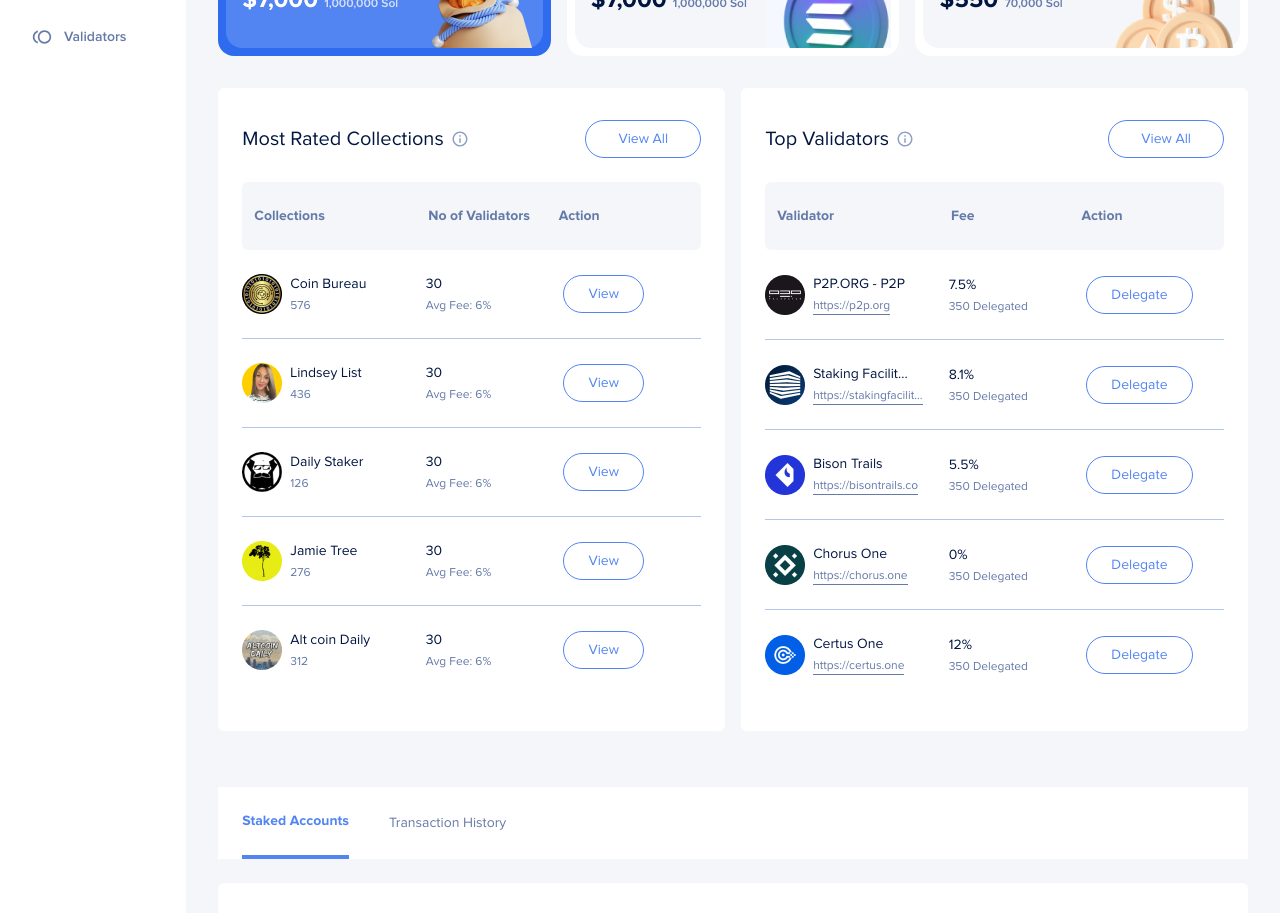
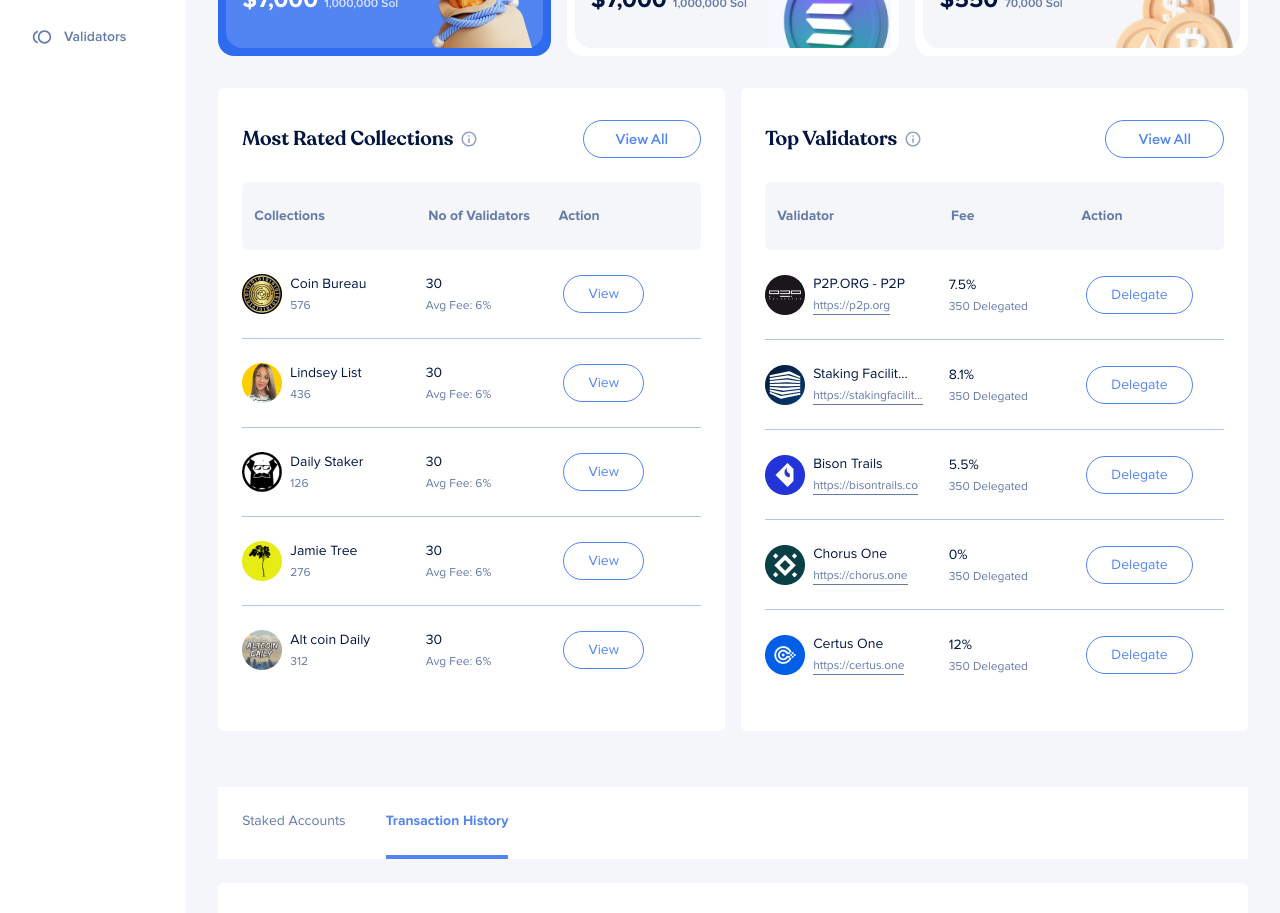
Before and after one commit to Phosah/bitpowr, a Vue app: page /staking in a window 1280 px wide. Shown: the part 440-1353 px from the top of the page. Built offline with nearby package versions, Linux system fonts and the light colour scheme.

Commit message:
Update to staking page

```diff
--- a/src/components/MostRatedCollections.vue
+++ b/src/components/MostRatedCollections.vue
@@ -2,11 +2,11 @@
     <div class="flex-1 py-8 px-6 mb-6 bg-white rounded-md">
         <div class="flex items-center justify-between mb-6">
             <div class="flex items-center space-x-2">
-                <h2 class="text-brand-blue-3 text-xl">Most Rated Collections</h2>
+                <h2 class="font-recoleta-semibold text-brand-blue-3 text-xl">Most Rated Collections</h2>
                 <img src="../assets/info-icon.svg" alt="Info icon" />
             </div>
             <div
-                class="flex items-center space-x-4 py-2 px-8 border border-brand-blue-1 text-brand-blue-1 rounded-full"
+                class="font-euclid-medium flex items-center space-x-4 py-2 px-8 border border-brand-blue-1 text-brand-blue-1 rounded-full"
             >View All</div>
         </div>
         <div class="flex items-center px-3 py-6 font-bold bg-brand-blue-6 rounded-md">
--- a/src/components/StakedAccounts.vue
+++ b/src/components/StakedAccounts.vue
@@ -1,9 +1,11 @@
 <template>
     <div class="flex-1 py-8 px-6 mb-6 bg-white rounded-md">
         <div class="flex items-center justify-between mb-6">
-            <h2 class="text-brand-blue-3 text-xl">Staked Accounts</h2>
+            <h2 class="font-recoleta-semibold text-brand-blue-3 text-xl">Staked Accounts</h2>
             <div>
-                <button class="py-2 px-8 bg-brand-blue-1 text-white rounded-full">Create New Stake</button>
+                <button
+                    class="font-euclid-medium py-2 px-8 bg-brand-blue-1 text-white rounded-full"
+                >Create New Stake</button>
             </div>
         </div>
         <div class="flex items-center px-4 py-6 font-bold bg-brand-blue-6 rounded-md">
--- a/src/components/TopValidators.vue
+++ b/src/components/TopValidators.vue
@@ -2,11 +2,11 @@
     <div class="flex-1 py-8 px-6 mb-6 bg-white rounded-md">
         <div class="flex items-center justify-between mb-6">
             <div class="flex items-center space-x-2">
-                <h2 class="text-brand-blue-3 text-xl">Top Validators</h2>
+                <h2 class="font-recoleta-semibold text-brand-blue-3 text-xl">Top Validators</h2>
                 <img src="../assets/info-icon.svg" alt="Info icon" />
             </div>
             <div
-                class="flex items-center space-x-4 py-2 px-8 border border-brand-blue-1 text-brand-blue-1 rounded-full"
+                class="font-euclid-medium flex items-center space-x-4 py-2 px-8 border border-brand-blue-1 text-brand-blue-1 rounded-full"
             >View All</div>
         </div>
         <div class="flex items-center px-3 py-6 font-bold bg-brand-blue-6 rounded-md">
--- a/src/components/TransactionHistory.vue
+++ b/src/components/TransactionHistory.vue
@@ -1,9 +1,11 @@
 <template>
     <div class="flex-1 py-8 px-6 mb-6 bg-white rounded-md">
         <div class="flex items-center justify-between mb-6">
-            <h2 class="text-brand-blue-3 text-xl">Transaction History</h2>
+            <h2 class="font-recoleta-semibold text-brand-blue-3 text-xl">Transaction History</h2>
             <div>
-                <button class="py-2 px-8 bg-brand-blue-1 text-white rounded-full">Create New Stake</button>
+                <button
+                    class="font-euclid-medium py-2 px-8 bg-brand-blue-1 text-white rounded-full"
+                >Create New Stake</button>
             </div>
         </div>
         <div class="flex items-center px-4 py-6 font-bold bg-brand-blue-6 rounded-md">
--- a/src/views/Staking.vue
+++ b/src/views/Staking.vue
@@ -56,13 +56,23 @@
             <div class="mb-6 px-6 bg-white">
                 <div class="flex items-center space-x-10">
                     <p
-                        class="py-6 text-brand-blue-1 font-bold border-b-4 border-brand-blue-1"
+                        @click="selectTab('stakedAccounts')"
+                        :class="selectedTab === 'stakedAccounts' ? 'py-6 text-brand-blue-1 font-bold border-b-4 border-brand-blue-1' : 'py-6 border-b-4 border-white'"
+                        class
                     >Staked Accounts</p>
-                    <p class="py-6">Transaction History</p>
+                    <p
+                        @click="selectTab('transactionHistory')"
+                        :class="selectedTab === 'transactionHistory' ? 'py-6 text-brand-blue-1 font-bold border-b-4 border-brand-blue-1' : 'py-6 border-b-4 border-white'"
+                        class
+                    >Transaction History</p>
                 </div>
             </div>
-            <StakedAccounts :accounts="accountsArr" />
-            <TransactionHistory :accounts="accountsArr" />
+            <div v-show="selectedTab == 'stakedAccounts'">
+                <StakedAccounts :accounts="accountsArr" />
+            </div>
+            <div v-show="selectedTab == 'transactionHistory'">
+                <TransactionHistory :accounts="accountsArr" />
+            </div>
         </div>
     </div>
 </template>
@@ -251,4 +261,10 @@
         date: "Jan 14, 2022"
     },
 ])
+
+const selectedTab = ref('transactionHistory')
+const selectTab = (tab: string) => {
+    selectedTab.value = tab
+    console.log(tab)
+}
 </script>
```
